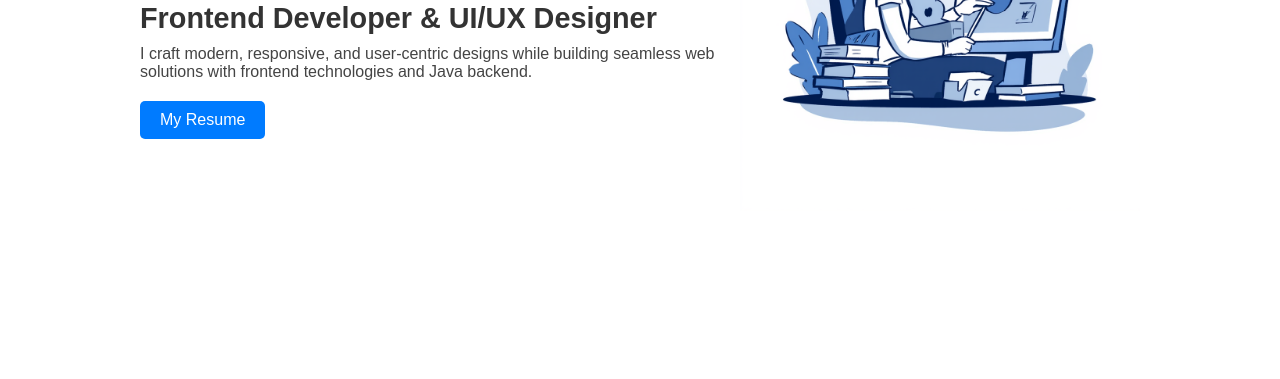
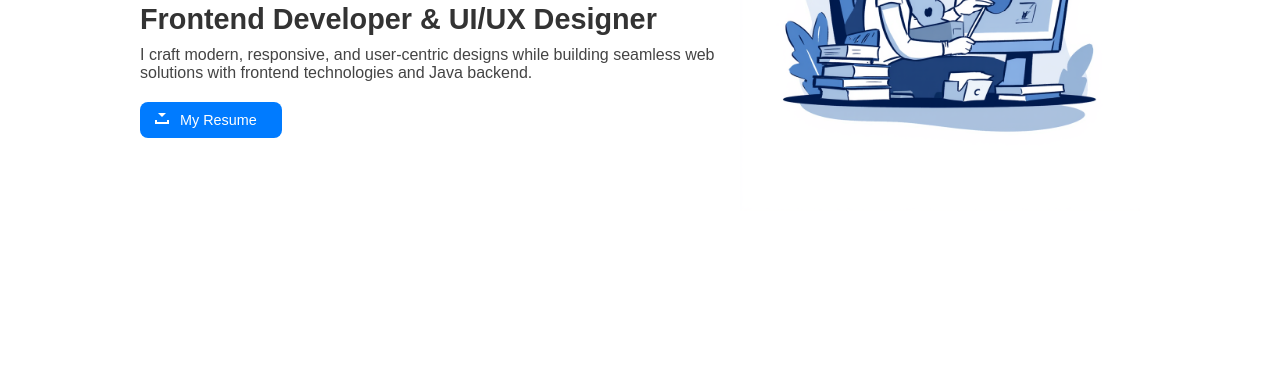
Before and after one commit to Abhisekpapun7/portfolio_website_abhisek, a website: page index.html in a window 1280 px wide. Shown: the part 421-800 px from the top of the page. Drawn offline with nearby package versions, Linux system fonts and the light colour scheme.

Commit message:
changes in resume download button

```diff
--- a/index.html
+++ b/index.html
@@ -2,7 +2,7 @@
 <head>
     <meta charset="UTF-8">
     <meta name="viewport" content="width=device-width, initial-scale=1.0">
-    <title>Portfolio Hero Section</title>
+    <title>Abhisek Portfolio</title>
     <script defer src="https://cdnjs.cloudflare.com/ajax/libs/gsap/3.12.2/gsap.min.js"></script>
     <script defer src="script.js"></script>
     <link rel="stylesheet" href="style.css">
@@ -35,7 +35,7 @@
             <h1 class="fade-in">Hi, I'm <span class="animated-name"></span></h1>
             <h2 class="fade-in">Frontend Developer & UI/UX Designer</h2>
             <p class="fade-in">I craft modern, responsive, and user-centric designs while building seamless web solutions with frontend technologies and Java backend.</p>
-            <a href="images/Abhisek_updated _Mar_Resume.pdf" class="cta-button fade-in" download="Abhisek_Mallick_Resume.pdf">My Resume</a>
+            <a href="images/Abhisek_updated _Mar_Resume.pdf" class="buttonDownload fade-in" download="Abhisek_Mallick_Resume.pdf">My Resume</a>
         </div>
         <img src="images/Hero_img.png" alt="Hero Image" class="hero-image fade-in">
     </section>
--- a/style.css
+++ b/style.css
@@ -118,18 +118,84 @@ body {
     margin-bottom: 20px;
     color: #444;
 }
-.cta-button {
+/* From Uiverse.io by G4b413l */
+.buttonDownload {
     display: inline-block;
-    padding: 10px 20px;
+    position: relative;
+    padding: 10px 25px;
     background-color: #007BFF;
+    border-radius: 8px;
     color: white;
+    font-family: sans-serif;
     text-decoration: none;
-    border-radius: 5px;
-    transition: background 0.3s;
-}
-.cta-button:hover {
-    background-color: #0056b3;
-}
+    font-size: 0.9em;
+    text-align: center;
+    text-indent: 15px;
+    border: none;
+   }
+
+   .buttonDownload:hover {
+    background-color: #489ffc;
+    color: white;
+   }
+
+   .buttonDownload:before, .buttonDownload:after {
+    content: ' ';
+    display: block;
+    position: absolute;
+    left: 15px;
+    top: 52%;
+   }
+
+   .buttonDownload:before {
+    width: 10px;
+    height: 2px;
+    border-style: solid;
+    border-width: 0 2px 2px;
+   }
+
+   .buttonDownload:after {
+    width: 0;
+    height: 0;
+    margin-left: 3px;
+    margin-top: -7px;
+    border-style: solid;
+    border-width: 4px 4px 0 4px;
+    border-color: transparent;
+    border-top-color: inherit;
+    animation: downloadArrow 1s linear infinite;
+    animation-play-state: paused;
+   }
+
+   .buttonDownload:hover:before {
+    border-color: white;
+   }
+
+   .buttonDownload:hover:after {
+    border-top-color: #bafafe;
+    animation-play-state: running;
+   }
+
+   @keyframes downloadArrow {
+    0% {
+     margin-top: -7px;
+     opacity: 1;
+    }
+
+    0.001% {
+     margin-top: -15px;
+     opacity: 0.4;
+    }
+
+    50% {
+     opacity: 1;
+    }
+
+    100% {
+     margin-top: 0;
+     opacity: 0.4;
+    }
+   }
 .hero-image {
     width: 100%;
     max-width: 400px;
```
